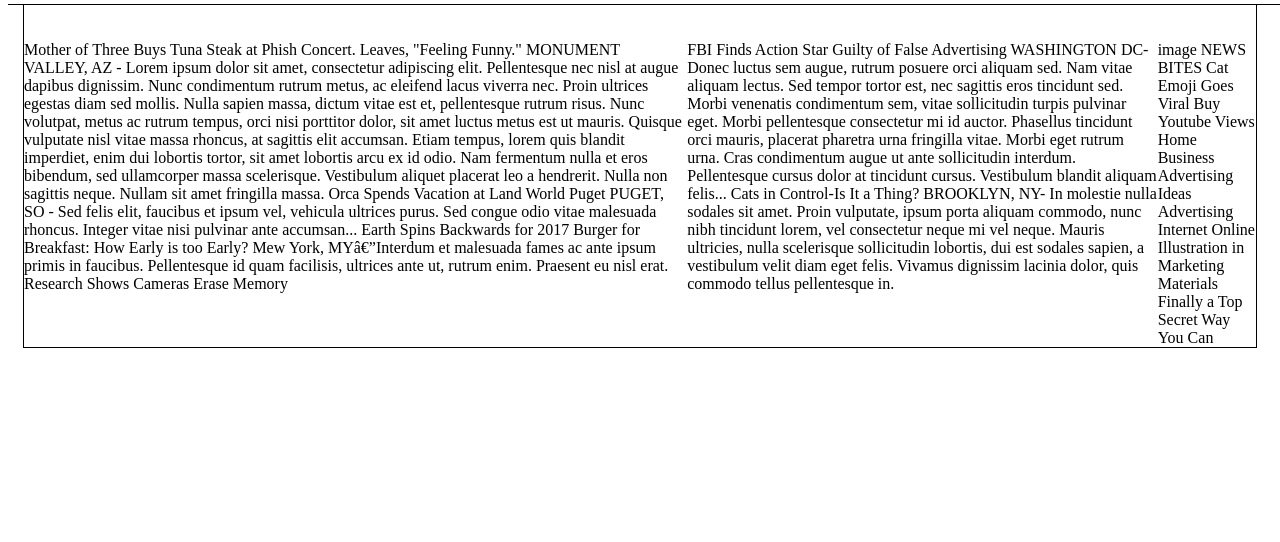
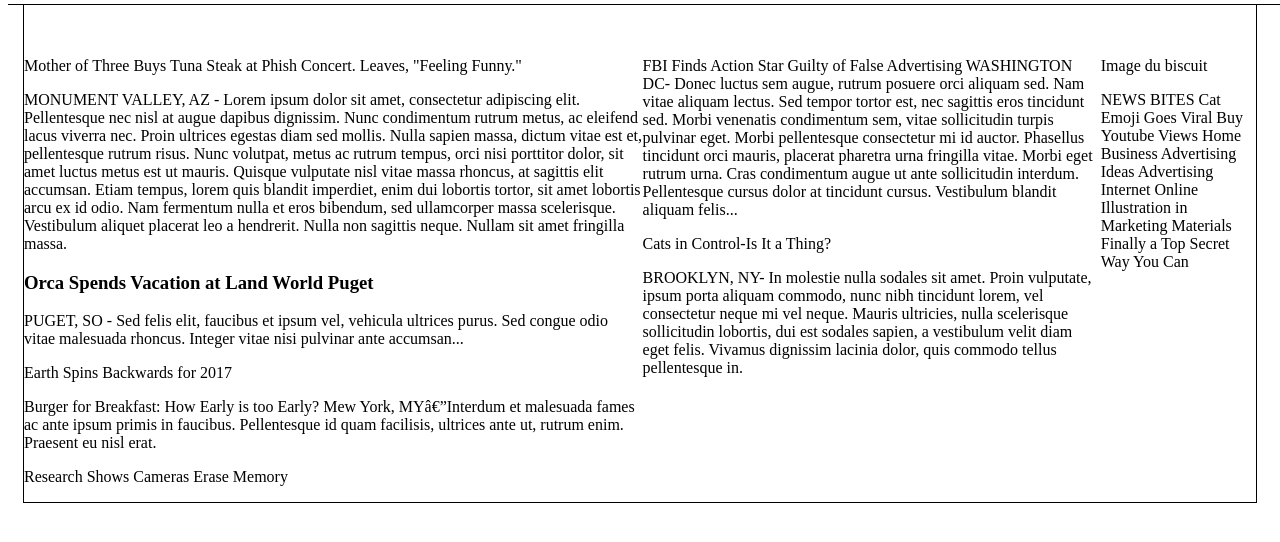
Before and after one commit to MCMEDIAPRO/mytimes, a plain HTML site: page index.html in a window 1280 px wide. Shown: the part 84-626 px from the top of the page. Drawn offline with Linux system fonts and the light colour scheme.

Commit message:
with divs

```diff
--- a/index.html
+++ b/index.html
@@ -19,49 +19,63 @@
   </nav>
 </div>
 </header>
+<!-- "Begin Body" -->
+<body>
   <!-- "Main container" -->
-<body>
   <div class="container">
+    <!-- "Column-Large" -->
     <div class="column-large">
-    Mother of Three Buys Tuna Steak at Phish Concert. Leaves, "Feeling Funny."
-MONUMENT VALLEY, AZ - Lorem ipsum dolor sit amet, consectetur adipiscing elit.
-Pellentesque nec nisl at augue dapibus dignissim. Nunc condimentum rutrum metus, ac eleifend lacus viverra nec. Proin ultrices egestas diam sed mollis. Nulla sapien massa, dictum vitae est et, pellentesque rutrum risus. Nunc volutpat, metus ac rutrum tempus, orci nisi porttitor dolor, sit amet luctus metus est ut mauris. Quisque vulputate nisl vitae massa rhoncus, at sagittis elit accumsan. Etiam tempus, lorem quis blandit imperdiet, enim dui lobortis tortor, sit amet lobortis arcu ex id odio. Nam fermentum nulla et eros bibendum, sed ullamcorper massa scelerisque. Vestibulum aliquet placerat leo a hendrerit. Nulla non sagittis neque. Nullam sit amet fringilla massa.
+      <p class="news-1">Mother of Three Buys Tuna Steak at Phish Concert. Leaves, "Feeling Funny."</p>
+      <p class="news-2">MONUMENT VALLEY, AZ - Lorem ipsum dolor sit amet, consectetur adipiscing elit.
+      Pellentesque nec nisl at augue dapibus dignissim. Nunc condimentum rutrum metus,
+      ac eleifend lacus viverra nec. Proin ultrices egestas diam sed mollis.
+      Nulla sapien massa, dictum vitae est et, pellentesque rutrum risus.
+      Nunc volutpat, metus ac rutrum tempus, orci nisi porttitor dolor,
+      sit amet luctus metus est ut mauris.
+      Quisque vulputate nisl vitae massa rhoncus, at sagittis elit accumsan.
+      Etiam tempus, lorem quis blandit imperdiet, enim dui lobortis tortor,
+      sit amet lobortis arcu ex id odio. Nam fermentum nulla et eros bibendum,
+      sed ullamcorper massa scelerisque. Vestibulum aliquet placerat leo a hendrerit.
+      Nulla non sagittis neque. Nullam sit amet fringilla massa.</p>
 
-Orca Spends Vacation at Land World Puget
+      <h3 class="news-3">Orca Spends Vacation at Land World Puget</h3>
       PUGET, SO - Sed felis elit, faucibus et ipsum vel, vehicula ultrices purus.
       Sed congue odio vitae malesuada rhoncus. Integer vitae nisi pulvinar ante accumsan...
 
-Earth Spins Backwards for 2017
-Burger for Breakfast: How Early is too Early?
+      <p class="news-4">Earth Spins Backwards for 2017</p>
+      <p class="news-5">Burger for Breakfast: How Early is too Early?
       Mew York, MY—Interdum et malesuada fames ac ante ipsum primis in faucibus.
-Pellentesque id quam facilisis, ultrices ante ut, rutrum enim. Praesent eu nisl erat.
+      Pellentesque id quam facilisis, ultrices ante ut, rutrum enim. Praesent eu nisl erat.</p>
 
-Research Shows Cameras Erase Memory
+      <p class="news-5">Research Shows Cameras Erase Memory</p>
   </div>
+  <!-- "Column-Medium" -->
     <div class="column-medium">
-FBI Finds Action Star Guilty of False Advertising
+    <p class="news-6">FBI Finds Action Star Guilty of False Advertising
     WASHINGTON DC- Donec luctus sem augue, rutrum posuere orci aliquam sed.
     Nam vitae aliquam lectus. Sed tempor tortor est, nec sagittis eros tincidunt sed.
     Morbi venenatis condimentum sem, vitae sollicitudin turpis pulvinar eget.
     Morbi pellentesque consectetur mi id auctor.
     Phasellus tincidunt orci mauris, placerat pharetra urna fringilla vitae.
     Morbi eget rutrum urna. Cras condimentum augue ut ante sollicitudin interdum.
-Pellentesque cursus dolor at tincidunt cursus. Vestibulum blandit aliquam felis...
+    Pellentesque cursus dolor at tincidunt cursus. Vestibulum blandit aliquam felis...</p>
 
-Cats in Control-Is It a Thing?
-BROOKLYN, NY- In molestie nulla sodales sit amet. Proin vulputate, ipsum porta aliquam commodo,
+  <p class="news-7">  Cats in Control-Is It a Thing?</p>
+  <p class="news-8">  BROOKLYN, NY- In molestie nulla sodales sit amet. Proin vulputate, ipsum porta aliquam commodo,
     nunc nibh tincidunt lorem, vel consectetur neque mi vel neque. Mauris ultricies,
     nulla scelerisque sollicitudin lobortis, dui est sodales sapien, a vestibulum velit diam eget felis.
-Vivamus dignissim lacinia dolor, quis commodo tellus pellentesque in.
+    Vivamus dignissim lacinia dolor, quis commodo tellus pellentesque in.</p>
   </div>
+  <!-- "Column-Small" -->
   <div class="column-small">
-image
-NEWS BITES
+  <!-- "Image" -->
+  <p class="img-news-bite">Image du biscuit</p>
+   <p class="news-9">NEWS BITES
    Cat Emoji Goes Viral Buy Youtube Views Home Business Advertising Ideas Advertising
   Internet Online Illustration in Marketing Materials Finally a Top Secret Way
-You Can
+   You Can</p>
   </div>
 
   </div> <!-- "End Main container" -->
-</body>
+</body>  <!-- "End Body" -->
 </html>
```
Lines whose indentation alone changed are shown as unchanged.
